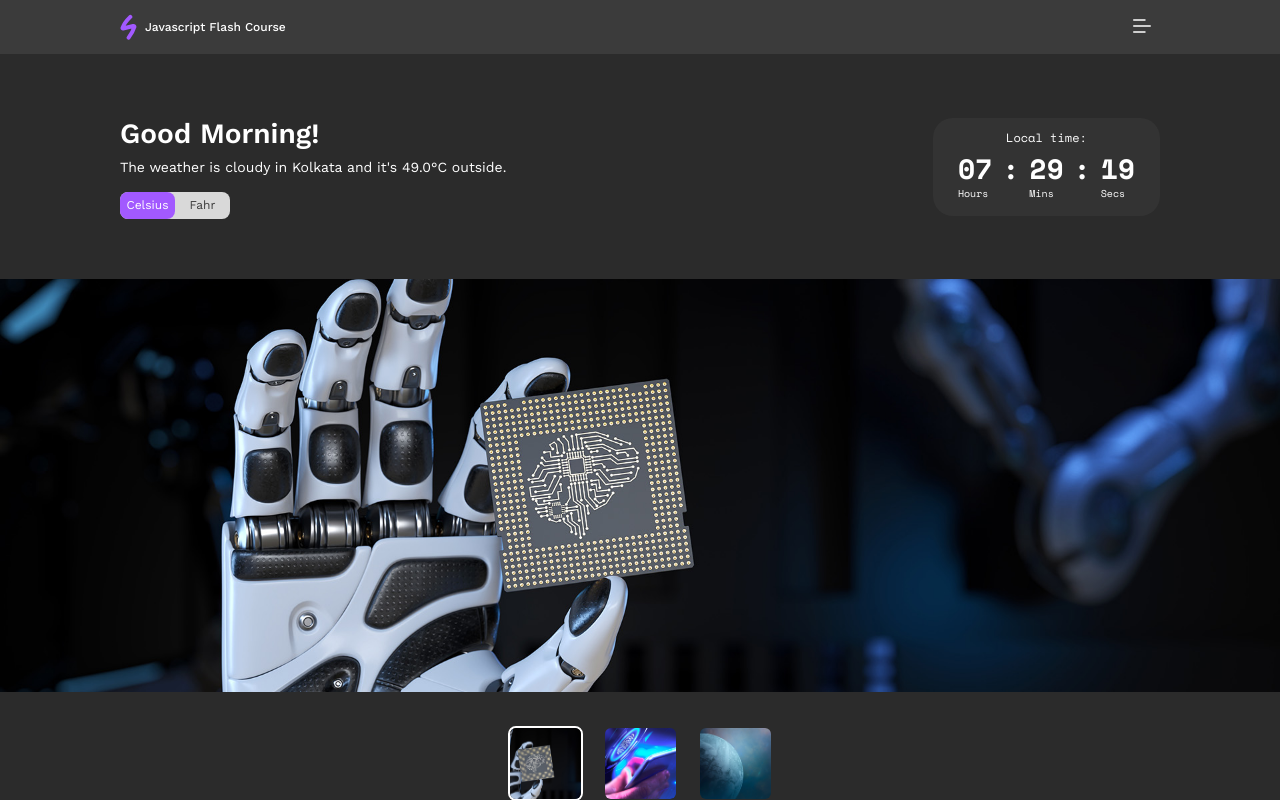
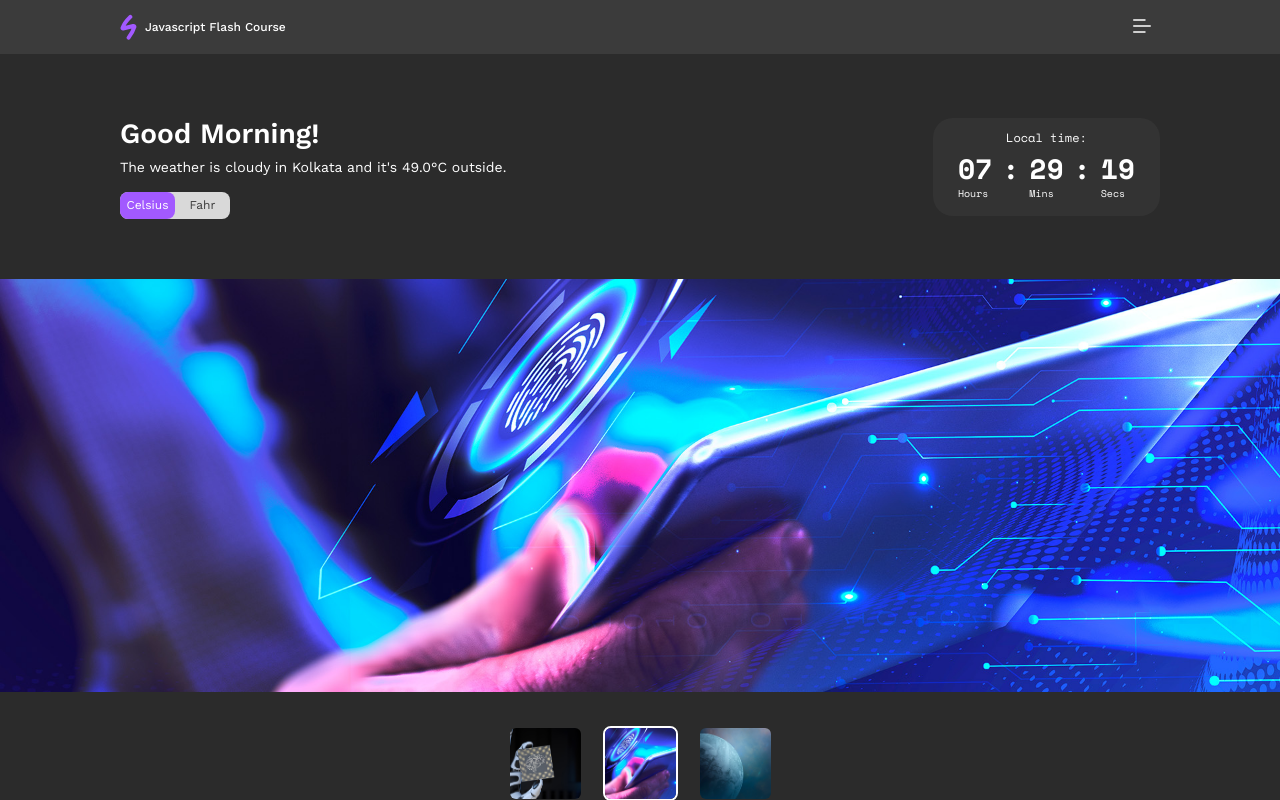
Before and after one commit to itssoumalya/javascript-in-a-hurry-initial-main, a plain HTML site: page index.html in a window 1280 px wide. Both pictures are taken after a click on the picture 640 px from the left and 763 px from the top of the page. Shown: the top 800 px of the page. Drawn offline with nearby package versions, Linux system fonts and the light colour scheme.

Commit message:
Gallery functionality

```diff
--- a/index.html
+++ b/index.html
@@ -170,28 +170,9 @@
       </section>
 
       <section id="gallery" class="gallery-section">
-        <img src="/assets/gallery/image1.jpg" alt="image 1" />
+        <img src="" alt="" />
 
-        <div class="thumbnails">
-          <img
-            src="./assets/gallery/image1.jpg"
-            alt="Thumbnail Image 1"
-            data-array-index="0"
-            data-selected="true"
-          />
-          <img
-            src="./assets/gallery/image2.jpg"
-            alt="Thumbnail Image 2"
-            data-array-index="1"
-            data-selected="false"
-          />
-          <img
-            src="./assets/gallery/image3.jpg"
-            alt="Thumbnail Image 3"
-            data-array-index="2"
-            data-selected="false"
-          />
-        </div>
+        <div class="thumbnails"></div>
       </section>
 
       <section id="products" class="container products-section">
--- a/main.js
+++ b/main.js
@@ -62,8 +62,62 @@ setInterval(function () {
     .padStart(2, "0");
 }, 1000);
 
-let animals = { name: "dog", color: "beige" };
+//Gallery section
+// src="./assets/gallery/image1.jpg"alt="Thumbnail Image 1"
 
-for (let a in animals) {
-  console.log(animals[a]);
+const galleryImages = [
+  {
+    src: "./assets/gallery/image1.jpg",
+    alt: "Thumbnail Image 1",
+  },
+  {
+    src: "./assets/gallery/image2.jpg",
+    alt: "Thumbnail Image 2",
+  },
+  {
+    src: "./assets/gallery/image3.jpg",
+    alt: "Thumbnail Image 3",
+  },
+];
+
+let mainImage = document.querySelector("#gallery > img");
+let thumbnails = document.querySelector("#gallery .thumbnails");
+
+mainImage.src = galleryImages[0].src;
+mainImage.alt = galleryImages[0].alt;
+
+{
+  /* <img
+  src="./assets/gallery/image1.jpg"
+  alt="Thumbnail Image 1"
+  data-array-index="0"
+  data-selected="true"
+/>; */
 }
+
+/* for (let img in galleryImages) {
+  console.log(galleryImages[img]);
+} */
+
+galleryImages.forEach(function (image, index) {
+  let thumb = document.createElement("img");
+  thumb.src = image.src;
+  thumb.alt = image.alt;
+  thumb.dataset.arrayIndex = index;
+  thumb.dataset.selected = index === 0 ? true : false;
+
+  thumb.addEventListener("click", function (e) {
+    let selectedIndex = e.target.dataset.arrayIndex;
+    let selectedImage = galleryImages[selectedIndex];
+    mainImage.src = selectedImage.src;
+    mainImage.alt = selectedImage.alt;
+
+    thumbnails.querySelectorAll("img").forEach(function (img) {
+      img.dataset.selected = false;
+    });
+
+    e.target.dataset.selected = true;
+  });
+
+  thumbnails.appendChild(thumb);
+});
```
